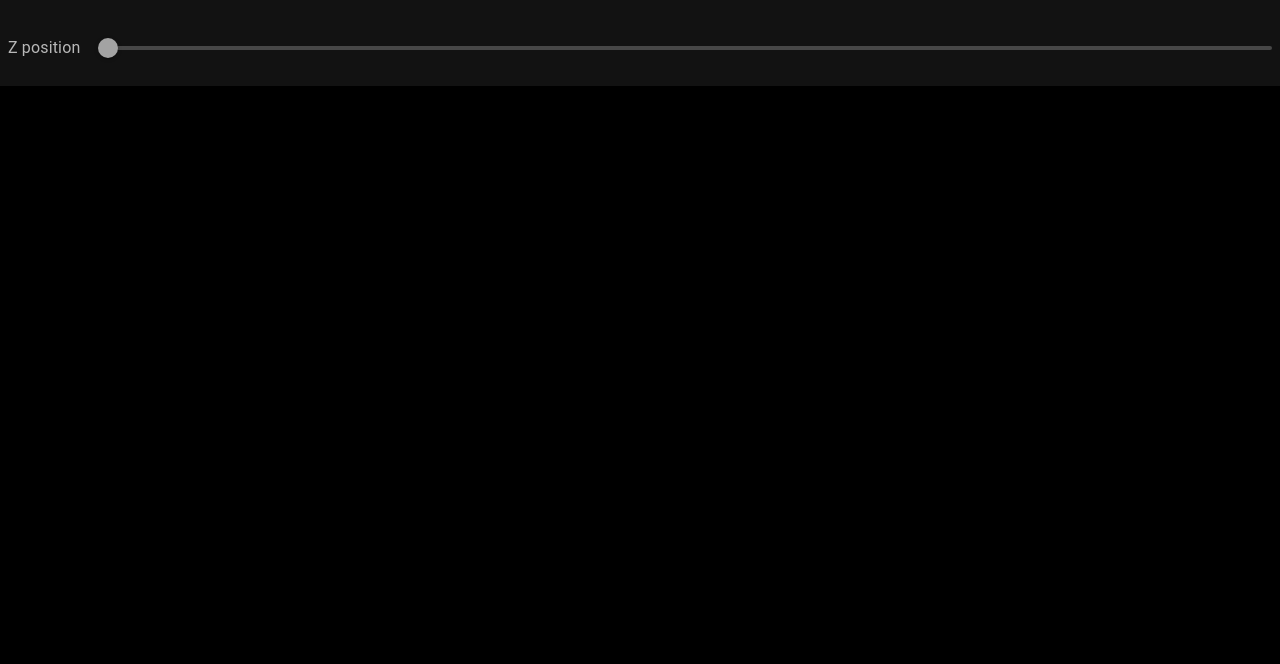
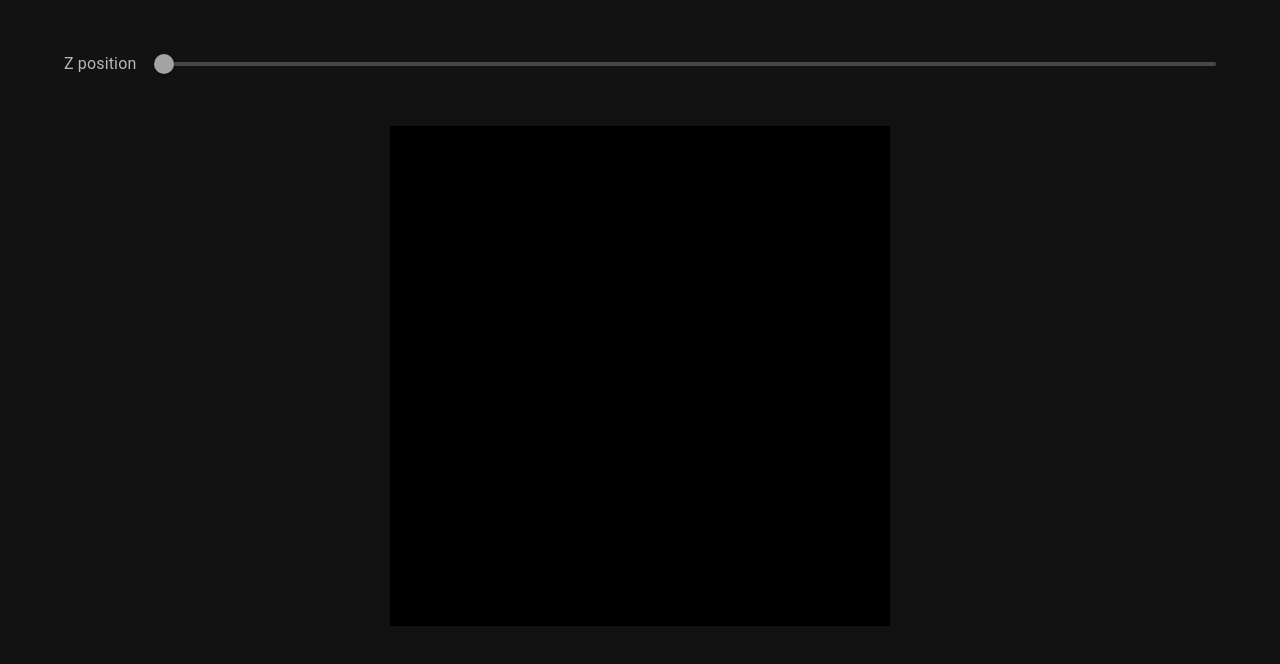
Before and after one commit to campbell-frost/Visualize, a Vue app: page / in a window 1280 px wide. Shown: the top 664 px of the page. Built offline with nearby package versions, Linux system fonts and the light colour scheme.

Commit message:
updated styling

```diff
--- a/src/components/Visualize.vue
+++ b/src/components/Visualize.vue
@@ -1,11 +1,16 @@
 <template>
-  <div ref="container">
+  <v-container class="container">
     <v-row class="mt-5">
       <v-col>
         <v-slider v-model="zPos" label="Z position" :step="1" max="100" min="2" track-color="grey" />
       </v-col>
-      </v-row>
-  </div>
+    </v-row>
+    <v-row>
+      <v-col>
+        <div ref="canvas" class="canvas" />
+      </v-col>
+    </v-row>
+  </v-container>
 </template>
 
 <script>
@@ -15,19 +20,20 @@ import * as THREE from 'three'
 export default {
   name: 'ThreeScene',
   setup() {
-    const container = ref(null);
+    const canvas = ref(null);
     const zPos = ref(1);
 
     onMounted(() => {
       // Create scene, camera, renderer, etc.
       const scene = new THREE.Scene();
-      const camera = new THREE.PerspectiveCamera(75, window.innerWidth / window.innerHeight, 0.1, 1000);
+      const camera = new THREE.PerspectiveCamera(75, 1, 0.1, 1000);
       const renderer = new THREE.WebGLRenderer();
-      renderer.setSize(window.innerWidth, window.innerHeight);
-      container.value?.appendChild(renderer.domElement);
+      renderer.setSize(500, 500);
+      canvas.value?.appendChild(renderer.domElement);
 
       // Add objects, lights, etc. to the scene
       const geometry = new THREE.BoxGeometry();
+
       const material = new THREE.MeshBasicMaterial({ color: '#ffffff' });
       const cube = new THREE.Mesh(geometry, material);
       scene.add(cube);
@@ -48,9 +54,17 @@ export default {
     })
 
     return {
-      container,
+      canvas,
       zPos
     }
   }
 }
 </script>
+
+<style>
+.canvas {
+  display: flex;
+  justify-content: center;
+  text-align: center;
+}
+</style>
```
